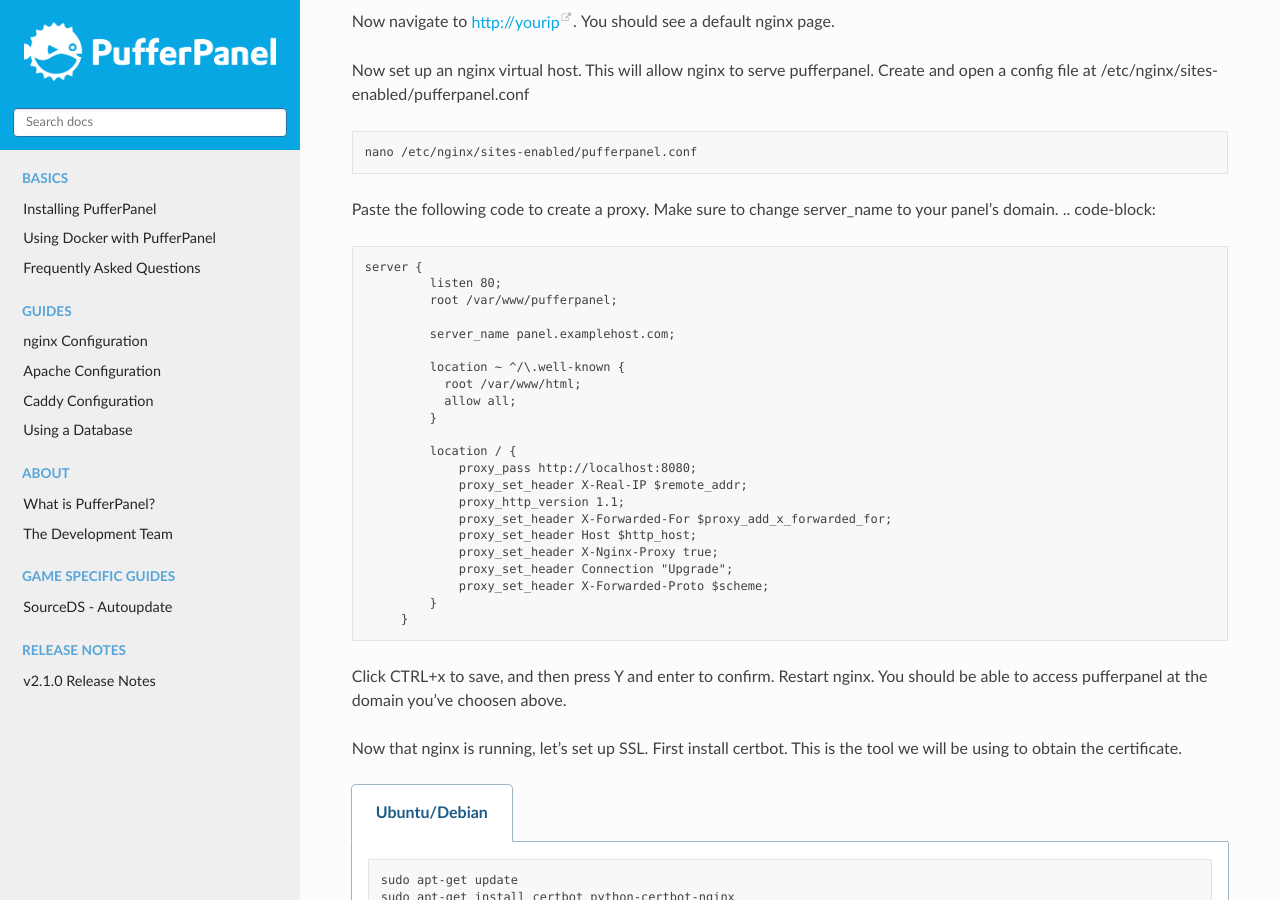
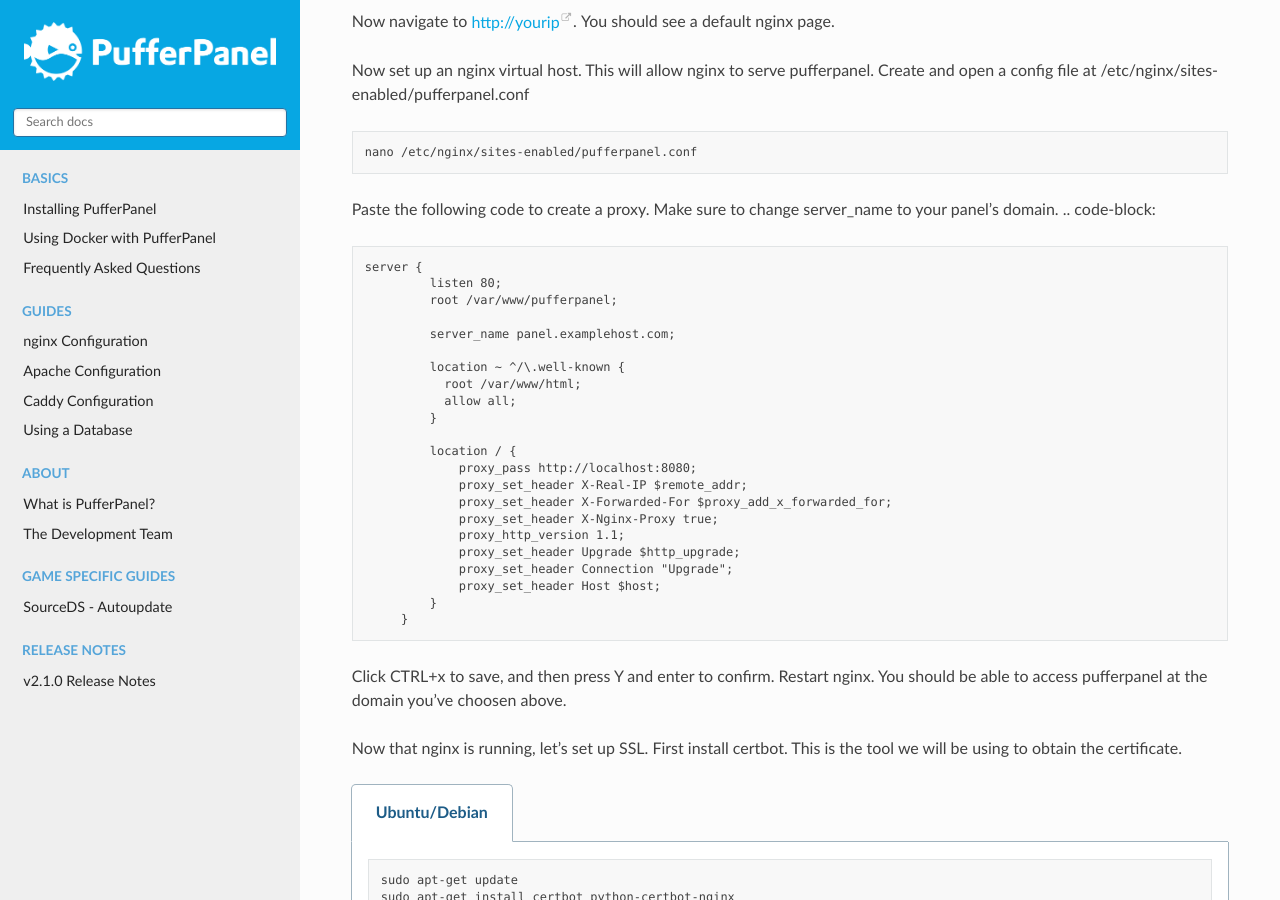
Before and after one commit to pufferpanel/documentation, a Sphinx documentation site: the page built from source/guides/ssl-setup-nginx.rst, in a window 1280 px wide and 900 px high, scrolled down 579 px. Built offline with Sphinx 7.4.7 and the Read the Docs theme 2.0.0, drawn with Linux system fonts in a browser that asks for light colours.

Commit message:
fix websockets

```diff
--- a/source/guides/ssl-setup-nginx.rst
+++ b/source/guides/ssl-setup-nginx.rst
@@ -46,12 +46,12 @@
              location / {
                  proxy_pass http://localhost:8080;
                  proxy_set_header X-Real-IP $remote_addr;
+                 proxy_set_header X-Forwarded-For $proxy_add_x_forwarded_for;
+                 proxy_set_header X-Nginx-Proxy true;
                  proxy_http_version 1.1;
-                 proxy_set_header X-Forwarded-For $proxy_add_x_forwarded_for;
-                 proxy_set_header Host $http_host;
-                 proxy_set_header X-Nginx-Proxy true;
+                 proxy_set_header Upgrade $http_upgrade;
                  proxy_set_header Connection "Upgrade";
-                 proxy_set_header X-Forwarded-Proto $scheme;
+                 proxy_set_header Host $host;
              }
          }
 
```
